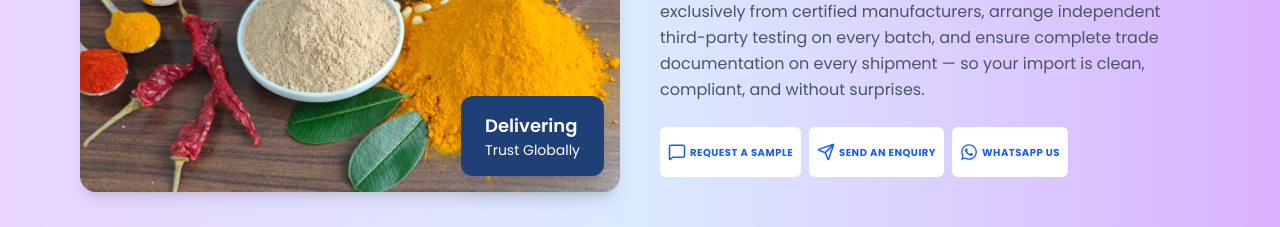
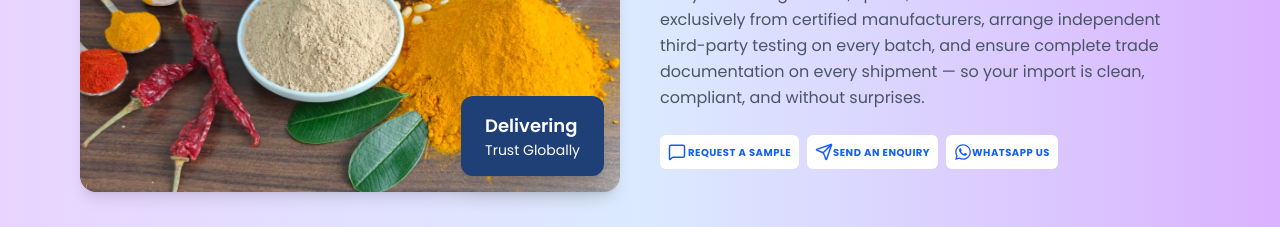
Before and after one commit to vishalp1086/swami_global_trade, a React (Vite) app in the folder client/: page / in a window 1280 px wide. Shown: the part 1040-1267 px from the top of the page. Built offline with nearby package versions, Linux system fonts and the light colour scheme; no server answers.

Commit message:
buttons again

```diff
--- a/client/src/pages/Home.jsx
+++ b/client/src/pages/Home.jsx
@@ -97,12 +97,12 @@ export default function HomePage() {
             {/* buttons */}
             <div className="flex flex-row flex-wrap gap-2">
               <div className="flex flex-row sm:flex-row gap-1 justify-center">
-                <button className="bg-white text-blue-600 px-2 py-4 cursor-pointer rounded-md font-bold hover:bg-blue-50 transition-colors uppercase tracking-wider text-[10px] flex items-center justify-center gap-1" onClick={() => navigate(`/services`)}>
+                <button className="bg-white text-blue-600 px-2 py-2 cursor-pointer rounded-md font-bold hover:bg-blue-50 transition-colors uppercase tracking-wider text-[6px] md:text-[10px] flex items-center justify-center gap-0.5" onClick={() => navigate(`/services`)}>
                   <MessageSquare size={18} /> Request A Sample
                 </button>
               </div>
               <div className="flex flex-row sm:flex-row gap-1 justify-center">
-                <button className="bg-white text-blue-600 px-2 py-4 cursor-pointer rounded-md font-bold hover:bg-blue-50 transition-colors uppercase tracking-wider text-[10px] flex items-center justify-center gap-1" onClick={() => navigate(`/services`)}>
+                <button className="bg-white text-blue-600 px-2 py-2 cursor-pointer rounded-md font-bold hover:bg-blue-50 transition-colors uppercase tracking-wider text-[6px]  md:text-[10px] flex items-center justify-center " onClick={() => navigate(`/services`)}>
                   <Send size={18} /> Send an Enquiry
                 </button>
               </div>
@@ -111,7 +111,7 @@ export default function HomePage() {
                 href="https://wa.me/919135666519"
                 target="_blank"
                 rel="noopener noreferrer"
-                className="bg-white text-blue-600 px-2 py-4 cursor-pointer rounded-md font-bold hover:bg-blue-50 transition-colors uppercase tracking-wider text-[10px] flex items-center justify-center gap-1">
+                className="bg-white text-blue-600 px-2 py-2 cursor-pointer rounded-md font-bold hover:bg-blue-50 transition-colors uppercase tracking-wider text-[6px]  md:text-[10px] flex items-center justify-center ">
                 <FaWhatsapp size={18} />
                 WhatsApp Us</a>
             </div>
```
